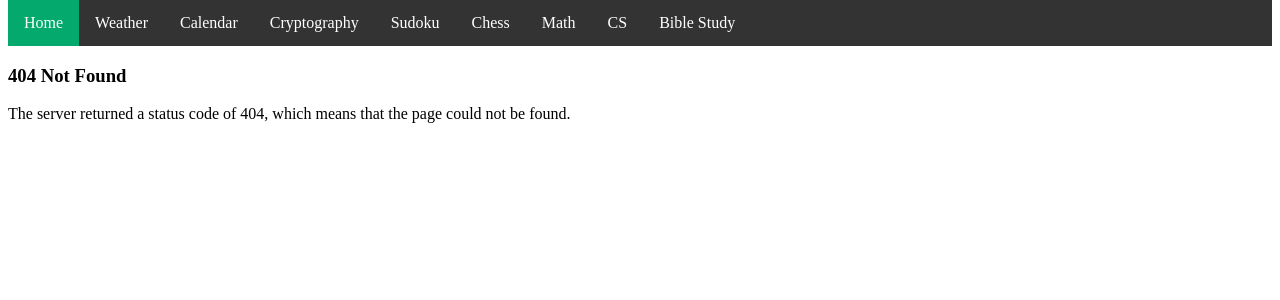
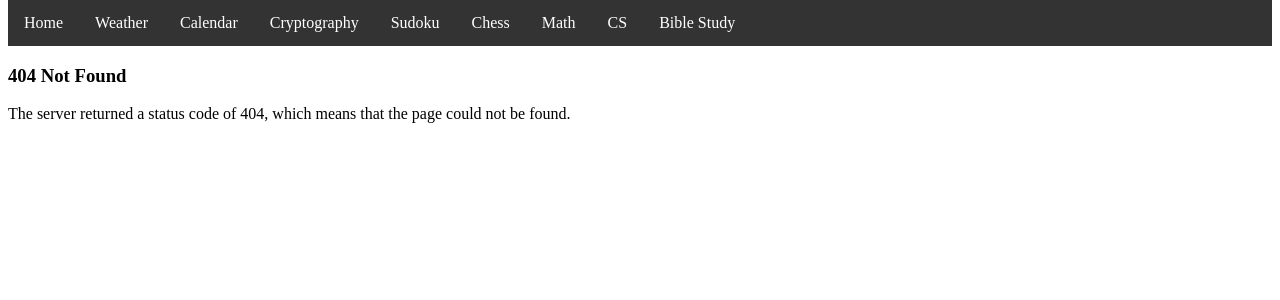
Before and after one commit to ataylor89/homepage, a Flask app: template homepage/templates/404.html in a window 1280 px wide. Shown: the part 102-402 px from the top of the page. Run offline with Flask 3, Linux system fonts and the light colour scheme; the template is opened without the code that fills it, so the values that code supplies are empty.

Commit message:
Styling the 404.html and 500.html pages

```diff
--- a/homepage/templates/404.html
+++ b/homepage/templates/404.html
@@ -7,7 +7,7 @@
 <body>
 <div id="header">Andrew's homepage</div>
 <ul id="navbar">
-    <li><a href="/" class="active">Home</a></li>
+    <li><a href="/">Home</a></li>
     <li><a href="/weather">Weather</a></li>
     <li><a href="/calendar">Calendar</a></li>
     <li><a href="/cryptography">Cryptography</a></li>
--- a/homepage/templates/500.html
+++ b/homepage/templates/500.html
@@ -7,7 +7,7 @@
 <body>
 <div id="header">Andrew's homepage</div>
 <ul id="navbar">
-    <li><a href="/" class="active">Home</a></li>
+    <li><a href="/">Home</a></li>
     <li><a href="/weather">Weather</a></li>
     <li><a href="/calendar">Calendar</a></li>
     <li><a href="/cryptography">Cryptography</a></li>
```
